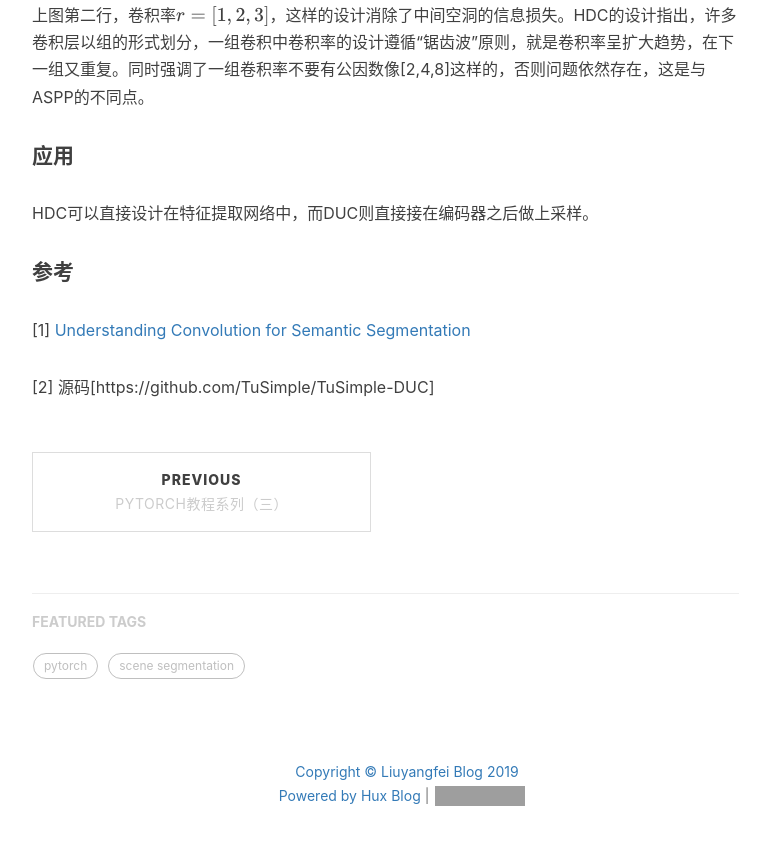
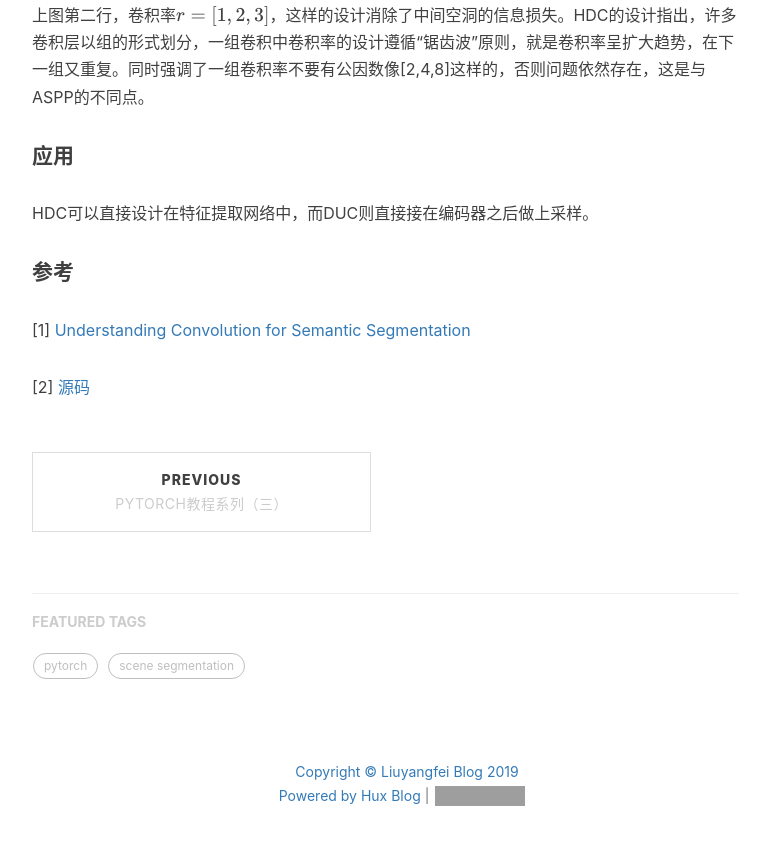
Before and after one commit to YangfeiLiu/YangfeiLiu.github.io, a Jekyll site: the page built from _posts/2019-08-31-Understanding-Convolution-for-Semantic-Segmentation.md, in a window 1280 px wide and 900 px high, scrolled down 2473 px. Shown: the top 845 px of the window, without its empty margins (233-1000 px from the left). Built offline with Jekyll 4.4.1, drawn with Linux system fonts in a browser that asks for light colours; nearby versions of some CDN libraries; our own code applies the rules of GitHub Pages for plain Markdown files; formulas are drawn with MathJax 3; comment, search, counter and statistics services are not loaded; grey boxes are pictures that could not be loaded.

Commit message:
Update 2019-08-31-Understanding-Convolution-for-Semantic-Segmentation.md

```diff
--- a/_posts/2019-08-31-Understanding-Convolution-for-Semantic-Segmentation.md
+++ b/_posts/2019-08-31-Understanding-Convolution-for-Semantic-Segmentation.md
@@ -46,4 +46,4 @@ HDC可以直接设计在特征提取网络中，而DUC则直接接在编码器
 
 [1] [Understanding Convolution for Semantic Segmentation](https://arxiv.org/abs/1702.08502)
 
-[2] 源码[https://github.com/TuSimple/TuSimple-DUC]
+[2] [源码](https://github.com/TuSimple/TuSimple-DUC)
```
